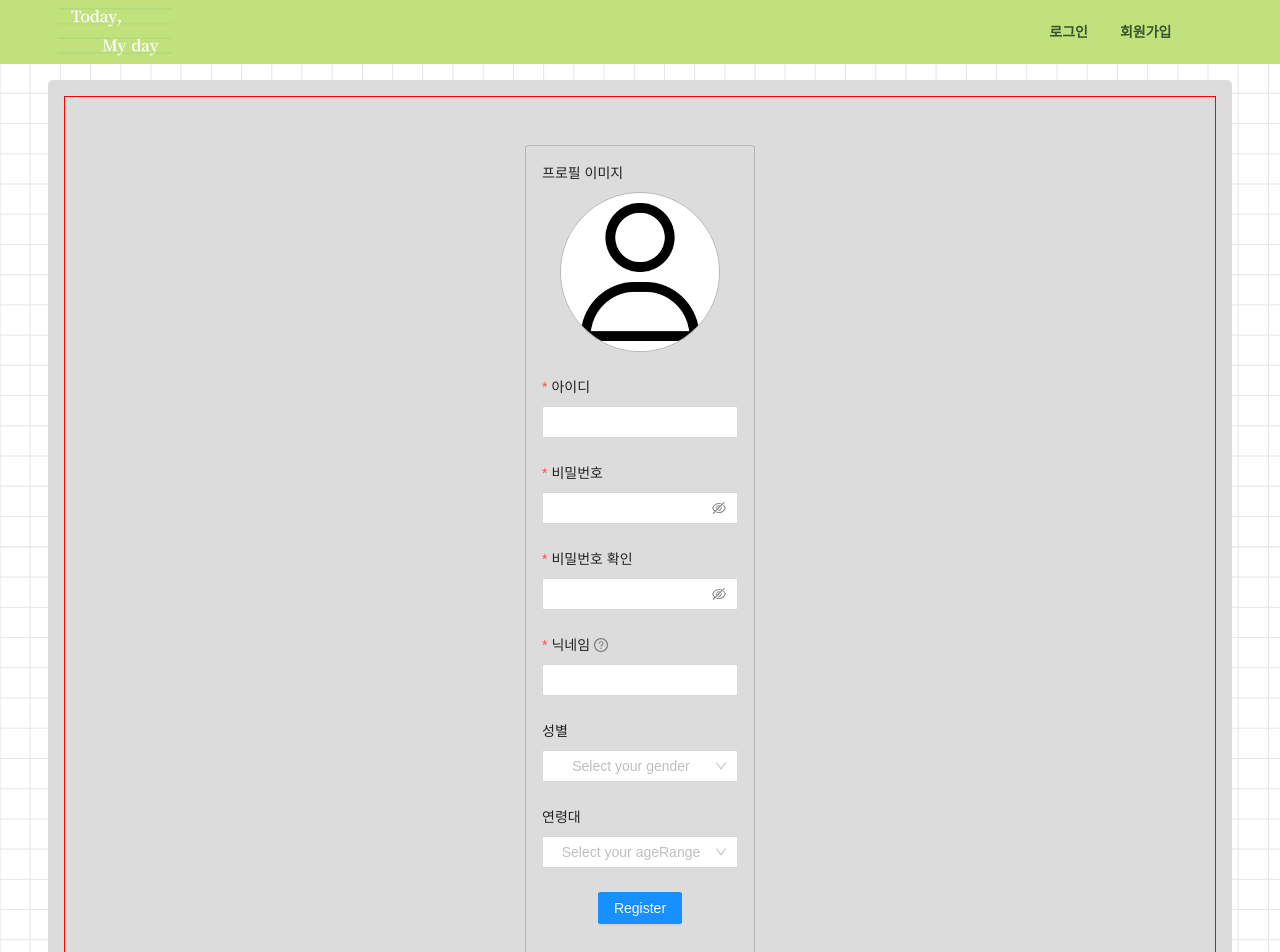
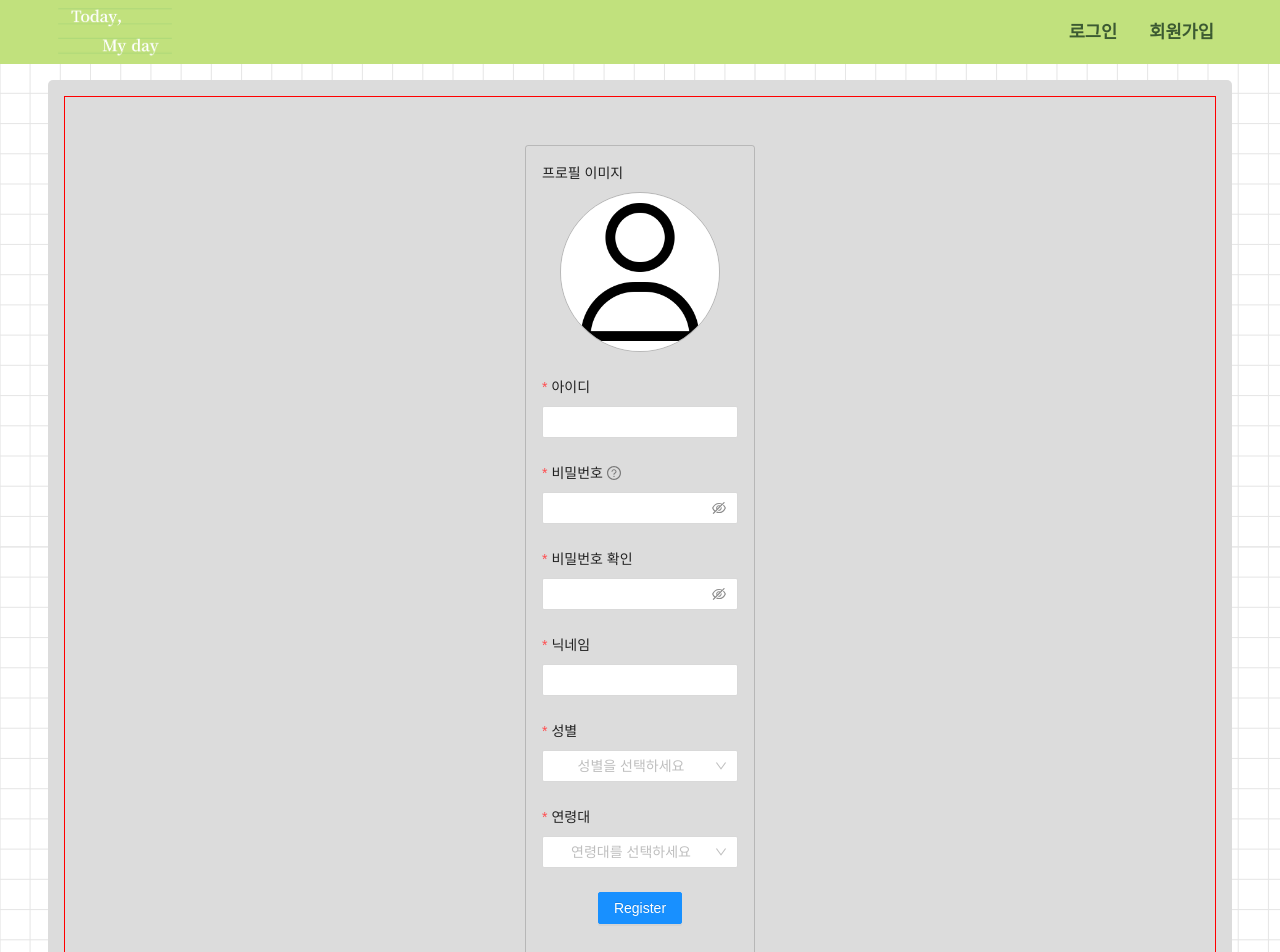
Before and after one commit to hyunjung0409/TodayMyday, a React (Create React App) app in the folder front/: page /user/signup in a window 1280 px wide. Shown: the top 952 px of the page. Built offline with nearby package versions, Linux system fonts and the light colour scheme.

Commit message:
fix: navbar 수정

```diff
--- a/front/src/components/Layout/Navbar.jsx
+++ b/front/src/components/Layout/Navbar.jsx
@@ -7,7 +7,6 @@ import { useDispatch, useSelector } from 'react-redux'
 import { loadUserRequestAction, logoutRequestAction } from '../../reducers/user'
 import jwt_decode from 'jwt-decode'
 import LoginForm from '../LoginForm'
-import Item from 'antd/lib/list/Item'
 
 const { Header } = Layout
 const { Title } = Typography
@@ -66,9 +65,8 @@ function Navbar() {
 
   return (
     <Header style={{ position: 'fixed', zIndex: 1, width: '100%', background: '#C1E17D' }}>
-      <Row justify="start">
-        <Col span={4}>
-          <Space align="center">
+      <Row justify="space-between" align="center">
+        {/* <Col span={4}> */}
         <img
           src={process.env.PUBLIC_URL + '/images/logo.png'}
           onClick={() => navigate('/')}
@@ -76,17 +74,16 @@ function Navbar() {
             width: '130px',
             height: '60px',
             objectFit: 'cover',
-                marginTop: '-0.4rem',
           }}
         />
-          </Space>
-        </Col>
-        <Col span={16}>
-          <Space align="center">
+        {/* </Col>
+        <Col span={4} offset={12}> */}
+        <Space size={1}>
           {me && (
             <>
               <StyledLink to="/main">
-                  <strong>글 작성</strong>
+                <strong>다이어리 작성</strong>
+                {/* <strong>다이어리</strong> */}
               </StyledLink>
 
               <StyledLink to="/search">
@@ -95,24 +92,21 @@ function Navbar() {
             </>
           )}
         </Space>
-        </Col>
+        {/* </Col>
 
-        <Col span={4}>
+        <Col span={4}> */}
         {me ? (
           <Space align="center" size="middle">
             <Avatar
+              size={40}
               icon={
-                  me.image === undefined ? (
-                    <UserOutlined />
-                  ) : (
-                    <img src={me.image} alt="profile"></img>
-                  )
+                me.image === undefined ? <UserOutlined /> : <img src={me.image} alt="profile"></img>
               }
             />
             <Dropdown overlay={menu} trigger={['click']}>
               <StyledAnchor onClick={(e) => e.preventDefault()}>
                 <Space>
-                    {me.nickname}
+                  <strong>{me.nickname}</strong>
                   <DownOutlined />
                 </Space>
               </StyledAnchor>
@@ -136,25 +130,27 @@ function Navbar() {
             </StyledLink>
           </nav>
         )}
-        </Col>
+        {/* </Col> */}
       </Row>
     </Header>
   )
 }
 
 const StyledLink = styled(Link)`
-  color: #38532e;
+  color: #3c5a32;
   padding: 0 1rem;
   &:hover {
     color: #0a1e00;
   }
+  font-size: 1.1rem;
 `
 
 const StyledAnchor = styled.a`
-  color: #38532e;
+  color: #3c5a32;
   &:hover {
     color: #0a1e00;
   }
+  font-size: 1.1rem;
 `
 
 const StyledParagraph = styled.p`
--- a/front/src/components/Signup/SignupForm.jsx
+++ b/front/src/components/Signup/SignupForm.jsx
@@ -32,21 +32,31 @@ function SignupForm({ imageUploader, data }) {
       age: values.ageRange,
       gender: values.gender,
     })
+
+    Modal.success({
+      content: '회원가입이 완료되었습니다.',
+      onOk: () => {
+        navigate('/')
+      },
+    })
+
     console.log('Success')
   }
 
   const onFinishFailed = (errorInfo) => {
-    console.log('Failed:', errorInfo)
-  }
+    console.log('Failed:', errorInfo.errorFields)
 
-  const handleMove = () => {
-    navigate('/')
-  }
+    const render = () => {
+      const result = []
+      for (let index = 0; index < errorInfo.errorFields.length; index++) {
+        result.push(<div>{errorInfo.errorFields[index].errors}</div>)
+      }
+      return result
+    }
 
-  const success = () => {
-    Modal.success({
-      content: '회원가입이 완료되었습니다.',
-      onOk: handleMove,
+    Modal.error({
+      title: '회원가입이 완료되지 않았습니다.',
+      content: render(),
     })
   }
 
@@ -85,7 +95,7 @@ function SignupForm({ imageUploader, data }) {
         rules={[
           {
             required: true,
-            message: 'Please input your id!',
+            message: '아이디를 입력하세요!',
           },
         ]}>
         <Input />
@@ -94,14 +104,20 @@ function SignupForm({ imageUploader, data }) {
       <Form.Item
         label="비밀번호"
         name="password"
+        tooltip="비밀번호는 문자, 숫자, 특수기호를 포함하며 8자 이상이어야 합니다.'"
         rules={[
           {
             required: true,
-            message: 'Please input your password!',
+            message: '비밀번호를 입력하세요!',
+          },
+          {
+            pattern: /^(?=.*[A-Za-z])(?=.*\d)(?=.*[$@$!%*#?&])[A-Za-z\d$@$!%*#?&]{8,}$/,
+            message: '비밀번호는 문자, 숫자, 특수기호를 포함하며 8자 이상이어야 합니다.',
           },
         ]}>
         <Input.Password />
       </Form.Item>
+
       <Form.Item
         label="비밀번호 확인"
         name="confirm"
@@ -110,7 +126,7 @@ function SignupForm({ imageUploader, data }) {
         rules={[
           {
             required: true,
-            message: 'Please confirm your password!',
+            message: '비밀번호가 일치하지 않습니다!',
           },
           ({ getFieldValue }) => ({
             validator(_, value) {
@@ -118,7 +134,7 @@ function SignupForm({ imageUploader, data }) {
                 return Promise.resolve()
               }
 
-              return Promise.reject(new Error('The two passwords that you entered do not match!'))
+              return Promise.reject(new Error('비밀번호가 일치하지 않습니다!'))
             },
           }),
         ]}>
@@ -128,11 +144,10 @@ function SignupForm({ imageUploader, data }) {
       <Form.Item
         label="닉네임"
         name="nickname"
-        tooltip="What do you want others to call you?"
         rules={[
           {
             required: true,
-            message: 'Please input your nickname!',
+            message: '닉네임을 입력하세요!',
             whitespace: true,
           },
         ]}>
@@ -144,11 +159,11 @@ function SignupForm({ imageUploader, data }) {
         name="gender"
         rules={[
           {
-            required: false,
-            message: 'Please select gender!',
+            required: true,
+            message: '성별을 선택하세요!',
           },
         ]}>
-        <Select placeholder="Select your gender">
+        <Select placeholder="성별을 선택하세요">
           <Option value="male">남성</Option>
           <Option value="female">여성</Option>
         </Select>
@@ -159,11 +174,11 @@ function SignupForm({ imageUploader, data }) {
         name="ageRange"
         rules={[
           {
-            required: false,
-            message: 'Please select ageRange!',
+            required: true,
+            message: '연령대를 선택하세요!',
           },
         ]}>
-        <Select placeholder="Select your ageRange">
+        <Select placeholder="연령대를 선택하세요">
           <Option value="1">어린이 (0~9)</Option>
           <Option value="2">청소년 (10~19)</Option>
           <Option value="3">청년 (20~29)</Option>
```
Lines whose indentation alone changed are shown as unchanged.
